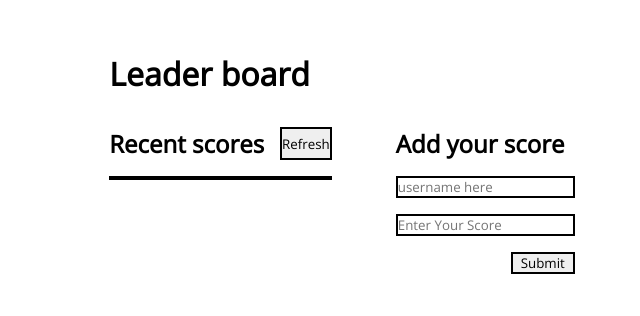
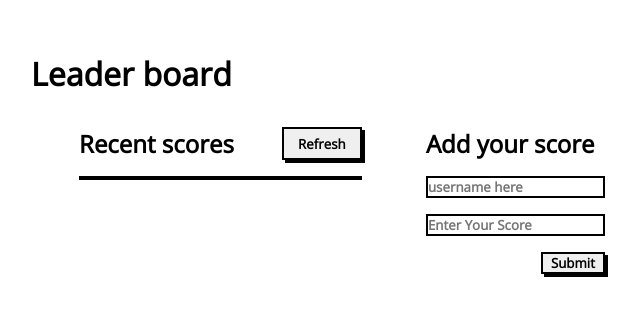
Before and after one commit to addisalemseifu/Leaderboard-With-API, a website built with webpack: page src/index.html in a window 1280 px wide. Shown: the part 108-424 px from the top of the page, without its empty margins (298-938 px from the left). Built offline with nearby package versions, Linux system fonts and the light colour scheme.

Commit message:
Style according to the given layout

```diff
--- a/src/index.css
+++ b/src/index.css
@@ -2,7 +2,9 @@
   margin: 0;
   padding: 0;
   box-sizing: border-box;
+  font-family: 'Nunito', sans-serif;
   font-family: 'Open Sans', sans-serif;
+  font-weight: 600;
 }
 
 .header {
@@ -11,6 +13,13 @@
   align-items: center;
   margin-top: 10rem;
   width: 100vw;
+}
+
+.head {
+  font-family: 'Nunito', sans-serif;
+  font-family: 'Open Sans', sans-serif;
+  font-weight: 1000;
+  margin-left: -3rem;
 }
 
 .main-div {
@@ -29,8 +38,10 @@
 }
 
 .btn-click {
-  margin-left: 1rem;
+  margin-left: 3rem;
   border: 2px solid black;
+  box-shadow: 3px 3px;
+  width: 5rem;
 }
 
 #user-details {
@@ -58,6 +69,7 @@
 #form button {
   width: 4rem;
   margin-left: auto;
+  box-shadow: 3px 3px;
 }
 
 .active {
--- a/src/index.html
+++ b/src/index.html
@@ -8,6 +8,13 @@
     <link rel="preconnect" href="https://fonts.googleapis.com">
     <link rel="preconnect" href="https://fonts.gstatic.com" crossorigin>
     <link href="https://fonts.googleapis.com/css2?family=Open+Sans:ital,wght@0,300;1,300&display=swap" rel="stylesheet">
+    <link rel="preconnect" href="https://fonts.googleapis.com">
+    <link rel="preconnect" href="https://fonts.gstatic.com" crossorigin>
+    <link rel="preconnect" href="https://fonts.googleapis.com">
+    <link rel="preconnect" href="https://fonts.gstatic.com" crossorigin>
+    <link rel="preconnect" href="https://fonts.googleapis.com">
+    <link rel="preconnect" href="https://fonts.gstatic.com" crossorigin>
+    <link href="https://fonts.googleapis.com/css2?family=Nunito:wght@200;300;400;500;600;800;1000&family=Open+Sans:ital,wght@0,300;1,300&display=swap" rel="stylesheet">
 </head>
 <body>
     <header class="header">
```
Also changed, not shown: dist/index.bundle.js, dist/index.html.
